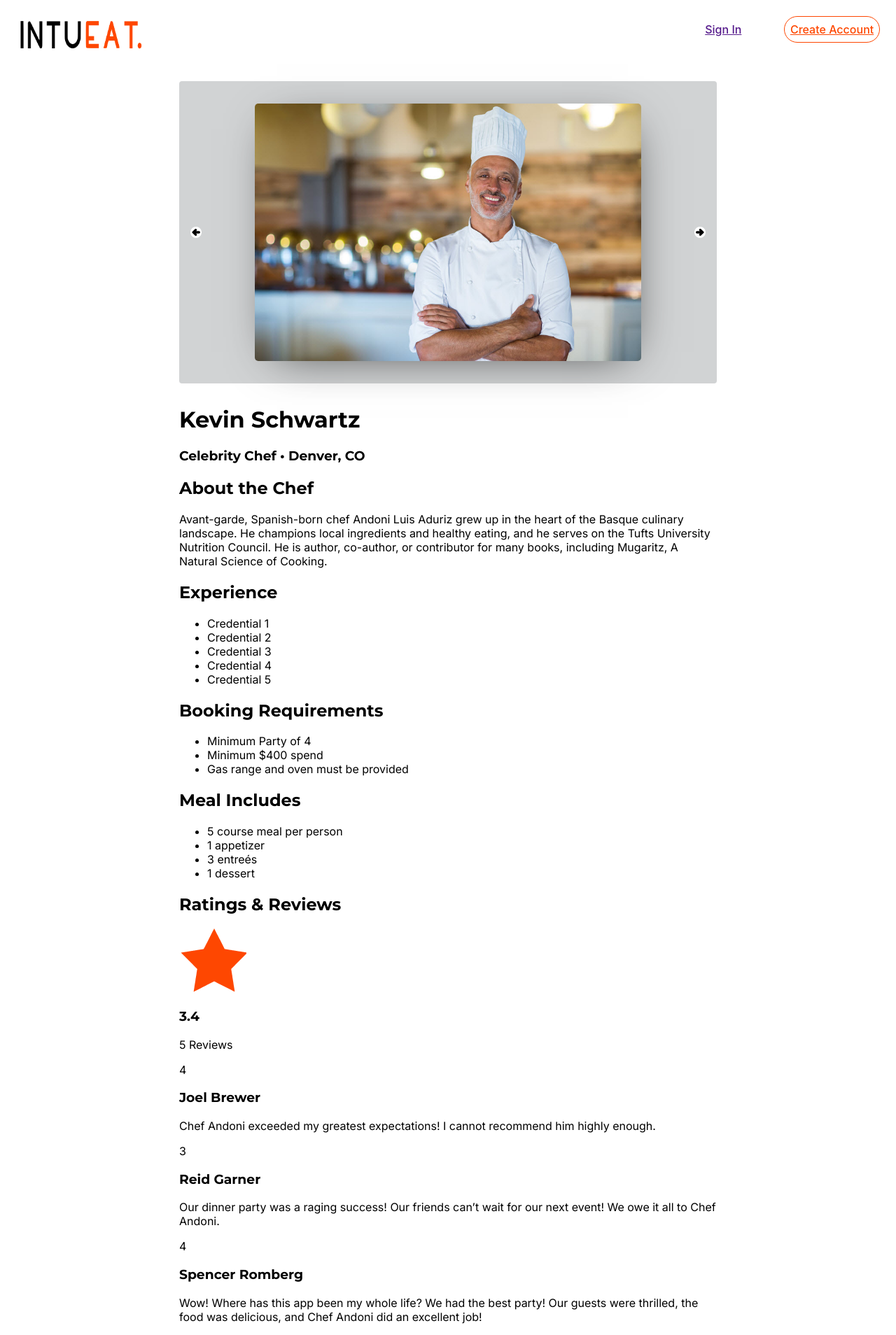
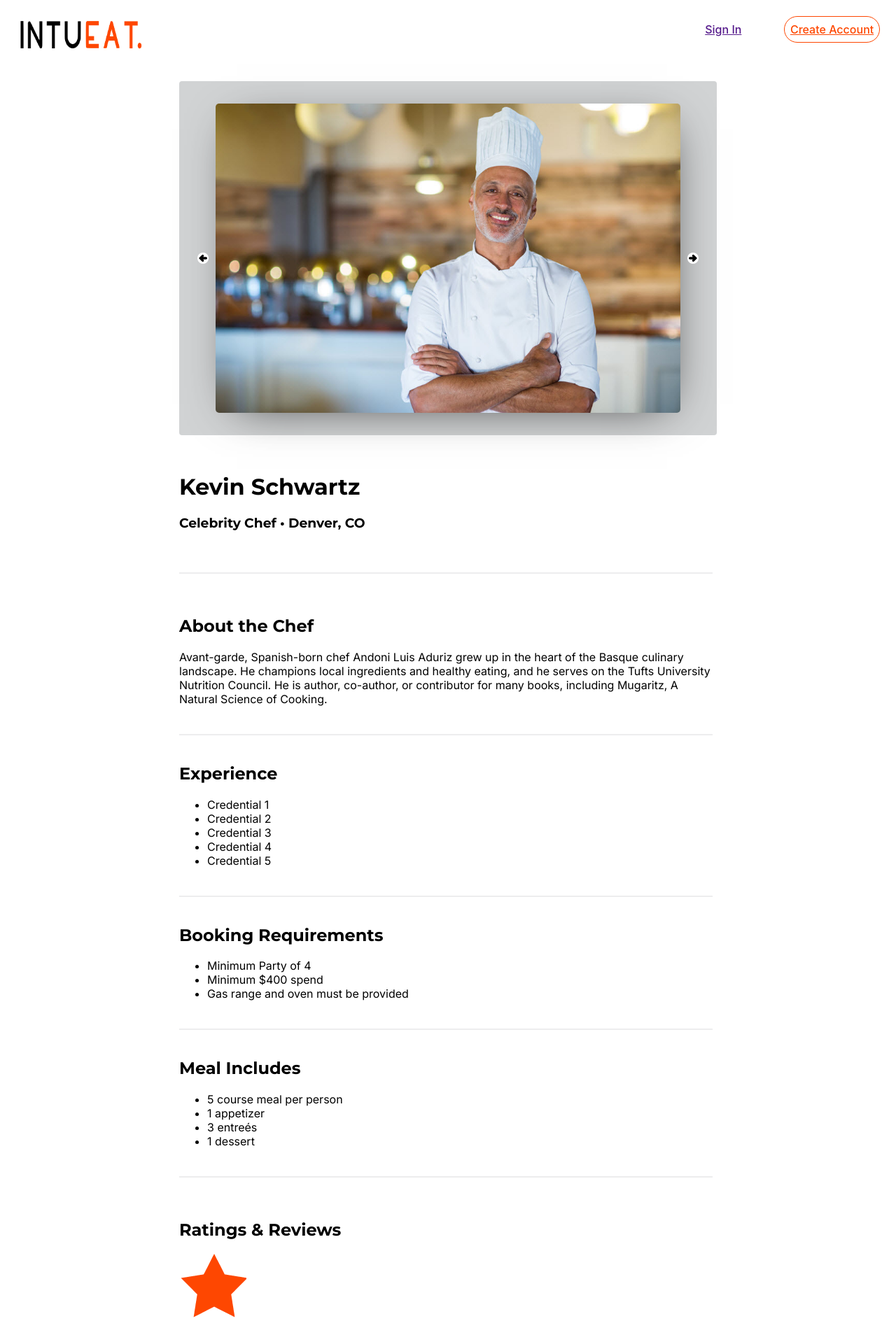
Before and after one commit to VPAbraham/intueat, a React (Create React App) app: page / in a window 1280 px wide. Shown: the top 1908 px of the page at 70% size. Built offline with nearby package versions, Linux system fonts and the light colour scheme.

Commit message:
Insert reusable line diviver JSX in between divs in UI

```diff
--- a/src/components/Bar-left/Bar-left.js
+++ b/src/components/Bar-left/Bar-left.js
@@ -1,4 +1,5 @@
 import React from 'react';
+import './Bar-left.scss';
 import ImageGal from '../Image-gal/Image-gal';
 import ChefInfo from '../Chef-info/Chef-info';
 import ChefBio from '../Chef-bio/Chef-bio';
@@ -15,6 +16,9 @@ const BarLeft = (props) => {
     reviews
     } = props;
 
+  let lineDivider = <div className='line-divider'></div>;
+  {/* reusable line break, passed to other components for consistency/reusability */}
+
   return (
     <div className='bar-left'>
       <ImageGal />
@@ -23,13 +27,15 @@ const BarLeft = (props) => {
       accolades={accolades}
       location={location}
       />
+      {lineDivider}
       <ChefBio
       about={about}
       experience={experience}
       requirements={requirements}
       includes={includes}
+      lineDivider={lineDivider}
       />
-      <Reviews reviews={reviews}/>
+      <Reviews reviews={reviews} lineDivider={lineDivider}/>
     </div>
   );
 };
--- a/src/components/Bar-left/Bar-left.scss
+++ b/src/components/Bar-left/Bar-left.scss
@@ -1,5 +1,15 @@
+@import '../../variables.scss';
+
 .bar-left {
   text-align: left;
   display: flex;
   flex-direction: column;
+
+  .line-divider {
+    border: 1px solid $light-grey;
+    width: 99%;
+    height: 0;
+    margin: 2.5rem 0;
+    opacity: 40%;
+  }
 }
--- a/src/components/Chef-bio/Chef-bio.js
+++ b/src/components/Chef-bio/Chef-bio.js
@@ -2,7 +2,7 @@ import React from 'react';
 
 
 const ChefBio = (props) => {
-  let { about, experience, requirements, includes } = props;
+  let { about, experience, requirements, includes, lineDivider } = props;
 
   let experiences = experience.map(exp => <li>{exp}</li>);
   let reqs = requirements.map(req => <li>{req}</li>);
@@ -14,24 +14,28 @@ const ChefBio = (props) => {
         <h2>About the Chef</h2>
         <p>{about}</p>
       </div>
+      {lineDivider}
       <div className='chef-bio--experience'>
         <h2>Experience</h2>
         <ul>
           {experiences}
         </ul>
       </div>
+      {lineDivider}
       <div className='chef-bio--booking-req'>
         <h2>Booking Requirements</h2>
         <ul>
           {reqs}
         </ul>
       </div>
+      {lineDivider}
       <div className='chef-bio--includes'>
         <h2>Meal Includes</h2>
         <ul>
           {includedServices}
         </ul>
       </div>
+      {lineDivider}
     </div>
   )
 }
--- a/src/components/Header/Header.js
+++ b/src/components/Header/Header.js
@@ -9,6 +9,8 @@ const Header = () => {
       <div>
         <a href='' className='sign-in'>Sign In</a>
         <a href='' className='create-account'>Create Account</a>
+        {/* href values to be added as assets are received */}
+
       </div>
 
     </header>
--- a/src/components/Image-gal/Image-gal.js
+++ b/src/components/Image-gal/Image-gal.js
@@ -16,6 +16,7 @@ const ImageGal = () => {
       <img className='arw left-arw' src={arrow} alt='directional arrow' />
       <img className='chef-portrait' src={chef1}/>
       <img className='arw right-arw' src={arrow} alt='directional arrow' />
+      {/* arrows control TBA photo scrolling functionality */}
     </div>
   )
 }
--- a/src/components/Image-gal/Image-gal.scss
+++ b/src/components/Image-gal/Image-gal.scss
@@ -5,13 +5,16 @@
   text-align: center;
   border-radius: 4px;
   max-width: 100%;
+  min-width: 400px;
+  height: auto;
   padding: 2rem 1rem;
   background-color: $light-grey;
   display: flex;
   justify-content: space-between;
 
   .chef-portrait {
-    max-width: 75%;
+    width: 100%;
+    min-width: 300px;
     height: auto;
     border-radius: 5px;
     -webkit-box-shadow: 6px 12px 63px -25px rgba(0,0,0,0.75);
@@ -21,7 +24,7 @@
 
   .arw {
     height: 1rem;
-    margin: auto 0;
+    margin: auto 10px;
   }
 
   .left-arw  {
--- a/src/components/Reviews/Reviews.js
+++ b/src/components/Reviews/Reviews.js
@@ -3,19 +3,11 @@ import './Reviews.scss';
 import star from '../../assets/star.png';
 
 const Reviews = (props) => {
-  let { reviews } = props;
+  let { reviews, lineDivider } = props;
   const reviewAverage = (reviews.reduce((acc, review) =>{
     acc += review.rating;
     return acc;
   }, 0)) / reviews.length;
-
-  let reviewList = reviews.map(review =>
-    <div className='review-container'>
-      <p>{review.rating}</p>
-      <h3>{review.name}</h3>
-      <p>{review.review}</p>
-    </div>
-  )
 
   return (
     <div className='chef-reviews'>
@@ -26,8 +18,15 @@ const Reviews = (props) => {
           <h3>{reviewAverage}</h3>
           <p>{reviews.length} Reviews</p>
         </div>
+        {lineDivider}
        <section>
-        {reviewList}
+        {reviews.map(review =>
+        <div className='review-container'>
+          <p>{review.rating}</p>
+          <h3>{review.name}</h3>
+          <p>{review.review}</p>
+          {lineDivider}
+        </div>)}
        </section>
       </div>
     </div>
```
